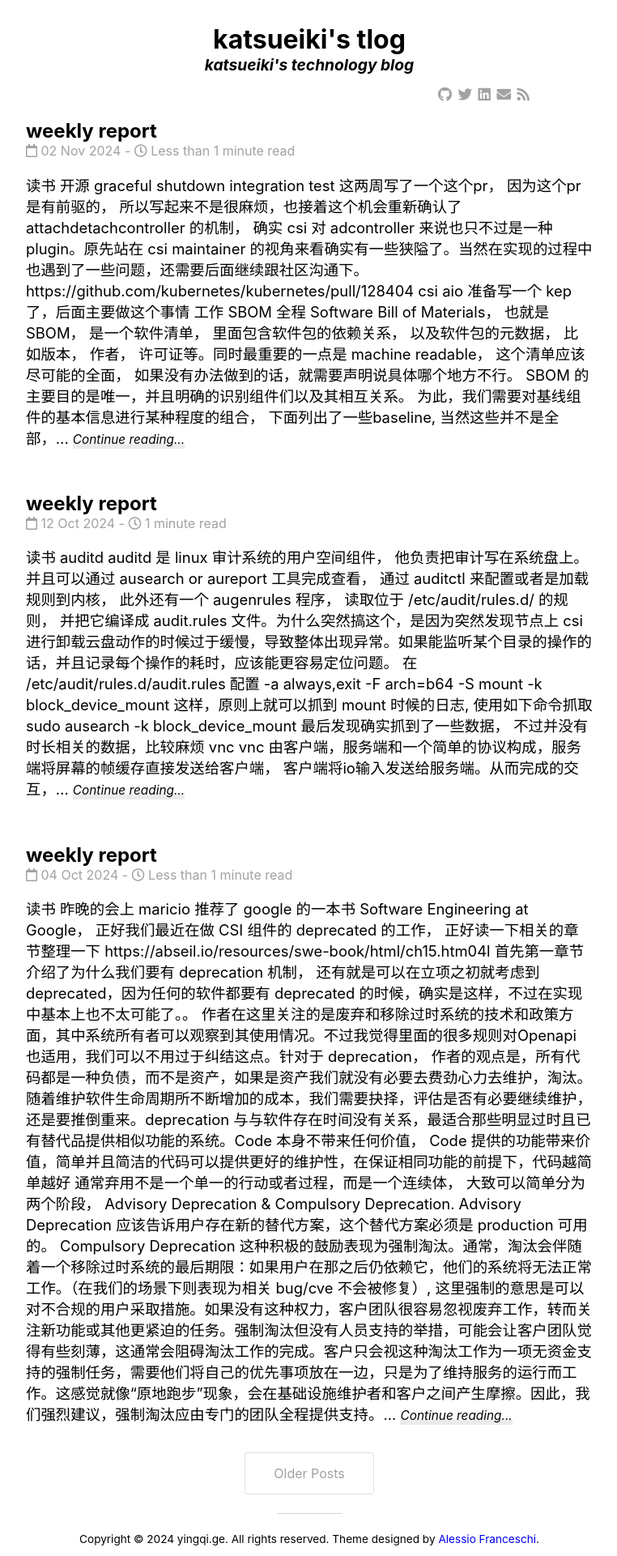
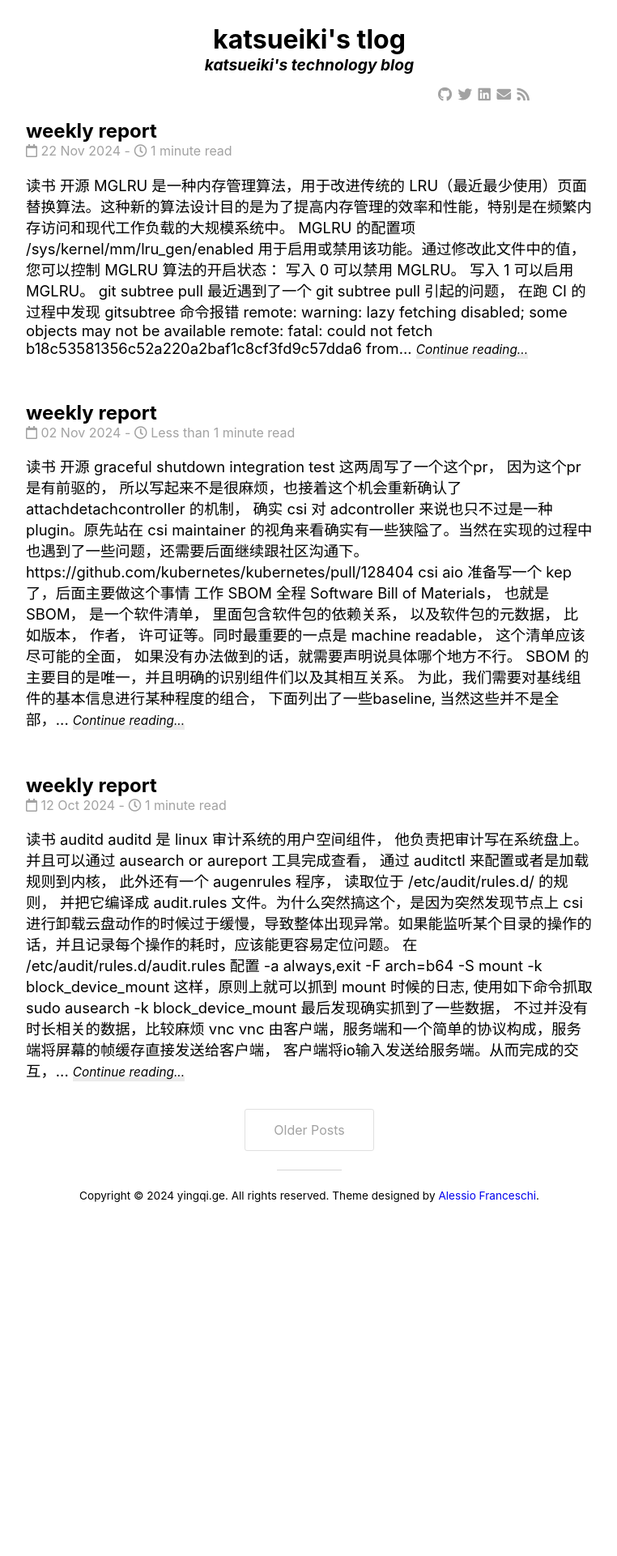
Before and after one commit to mowangdk/mowangdk.github.io, a Jekyll site: the page built from docs/index.html, in a window 1280 px wide. Shown: the whole page at 81% size, without its empty margins (258-1020 px from the left). Built offline with Jekyll 4.4.1, drawn with Linux system fonts in a browser that asks for light colours; nearby versions of some CDN libraries; the list of posts is cut into pages by our own code; after the commit the page ends 1497 px from its top, so only the background shows below that; some of the changed lines change nothing that is shown.

Commit message:
Add tlogs

````diff
--- a/docs/_posts/2024-01-28-tech-report.markdown
+++ b/docs/_posts/2024-01-28-tech-report.markdown
@@ -56,4 +56,4 @@ losf -a +L1 可以显示当然所有的 orphan inodes . 它的原理就是遍历
 
 ### kubernetes pki
 
-大多数的整数都存储在这一个路径. 还有一些用户的证书被放到了/etc/kubernetes 目录下
+大多数的整数都存储在这一个路径. 还有一些用户的证书被放到了 /etc/kubernetes 目录下
--- /dev/null
+++ b/docs/_posts/2024-11-22-tech-report.markdown
@@ -0,0 +1,74 @@
+---
+layout: post
+title:  "weekly report"
+date:   2024-11-22 22:30:08 +0800
+categories: weeklyreport
+---
+
+
+# 读书
+
+# 开源
+
+### MGLRU
+
+是一种内存管理算法，用于改进传统的 LRU（最近最少使用）页面替换算法。这种新的算法设计目的是为了提高内存管理的效率和性能，特别是在频繁内存访问和现代工作负载的大规模系统中。
+
+MGLRU 的配置项 /sys/kernel/mm/lru_gen/enabled 用于启用或禁用该功能。通过修改此文件中的值，您可以控制 MGLRU 算法的开启状态：
+写入 0 可以禁用 MGLRU。
+写入 1 可以启用 MGLRU。
+
+### git subtree pull
+
+最近遇到了一个 git subtree pull 引起的问题， 在跑 CI 的过程中发现 gitsubtree 命令报错
+
+```
+remote: warning: lazy fetching disabled; some objects may not be available
+remote: fatal: could not fetch b18c53581356c52a220a2baf1c8cf3fd9c57dda6 from promisor remote
+error: git upload-pack: git-pack-objects died with error.
+fatal: git upload-pack: aborting due to possible repository corruption on the remote side.
+remote: aborting due to possible repository corruption on the remote side.�
+fatal: protocol error: bad pack header
+```
+根据上面可以看出是 git upload-pack 报的错， 查一下相关的文档
+
+https://man7.org/linux/man-pages/man1/git-upload-pack.1.html
+
+又注意到我们的 lazy fetching 是 disable 的。于是我们看下对应的配置说明
+
+```
+       GIT_NO_LAZY_FETCH
+           When cloning or fetching from a partial repository (i.e., one
+           itself cloned with --filter), the server-side upload-pack may
+           need to fetch extra objects from its upstream in order to
+           complete the request. By default, upload-pack will refuse to
+           perform such a lazy fetch, because git fetch may run
+           arbitrary commands specified in configuration and hooks of
+           the source repository (and upload-pack tries to be safe to
+           run even in untrusted .git directories).
+
+           This is implemented by having upload-pack internally set the
+           GIT_NO_LAZY_FETCH variable to 1. If you want to override it
+           (because you are fetching from a partial clone, and you are
+           sure you trust it), you can explicitly set GIT_NO_LAZY_FETCH
+           to 0.
+```
+
+
+```
+# Prow checks out repos with --filter=blob:none. This breaks
+# "git subtree pull" unless we enable fetching missing file content.
+GIT_NO_LAZY_FETCH=0
+export GIT_NO_LAZY_FETCH
+```
+最终我们用 git 的开关在 csi-release-tools 里面开启了 LAZY FETCH。
+
+### CSI AIO
+
+最近开了一个issue，准备写 pr 了， FeatureManagement 部分也还有部分修改，期望可以在下次会议之前完成大部分。
+
+# 工作
+
+### /var/run 嵌套挂载问题
+
+之前说过挂载容器运行时目录，如果pod 关联的hostpath. 在容器目录 /var/lib/kubelet 先于 /var/run/containerd 挂载的情况则会出现长路径的问题, 之前的问题是该长路径会导致 pod volume 卸载失败，或者是 新 pod volume 挂载异常， 不过现在居然无法复现了。先继续观察下吧
````
